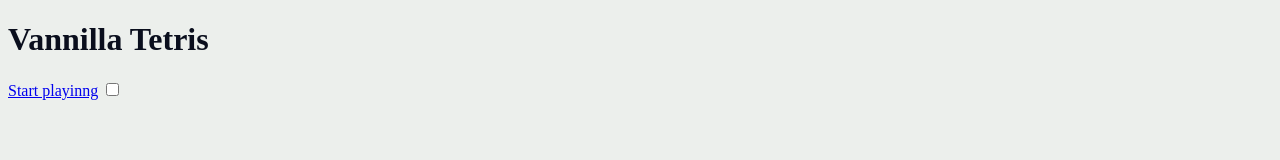
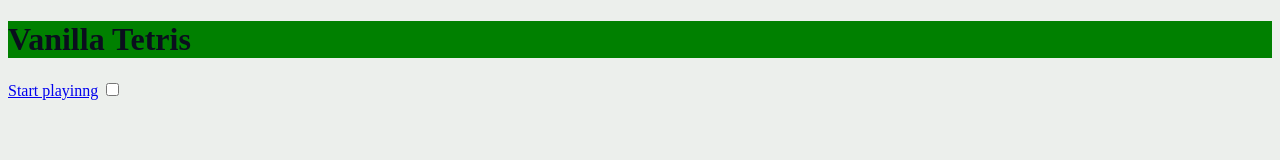
Before and after one commit to L3winng/vanilla-tetris, a plain HTML site: page index.html in a window 1280 px wide. Drawn offline with Linux system fonts and the light colour scheme.

Commit message:
minified css and minor change in html and css for testing branch merge on github-page

```diff
--- a/05_Being/being.scss
+++ b/05_Being/being.scss
@@ -1,6 +1,10 @@
-@import  '../01_Particles/Colors/colors';
+@import '../01_Particles/Colors/colors';
 
 body {
   background: var(--background-color);
   color: var(--text-color);
 }
+
+.title {
+  background-color: green;
+}
--- a/index.html
+++ b/index.html
@@ -7,7 +7,7 @@
 </head>
 <body>
 
-<h1>Vannilla Tetris</h1>
+<h1 class="title">Vanilla Tetris</h1>
 <a href="04_Organisms/Launcher/launcher.html">Start playinng</a>
 
 <label id="theme-toggle">
```
Also changed, not shown: 01_Particles/Colors/colors.css, 01_Particles/Themes/dark_theme.css, 01_Particles/Themes/light_theme.css, 04_Organisms/Game/game.css, 05_Being/being.css.
